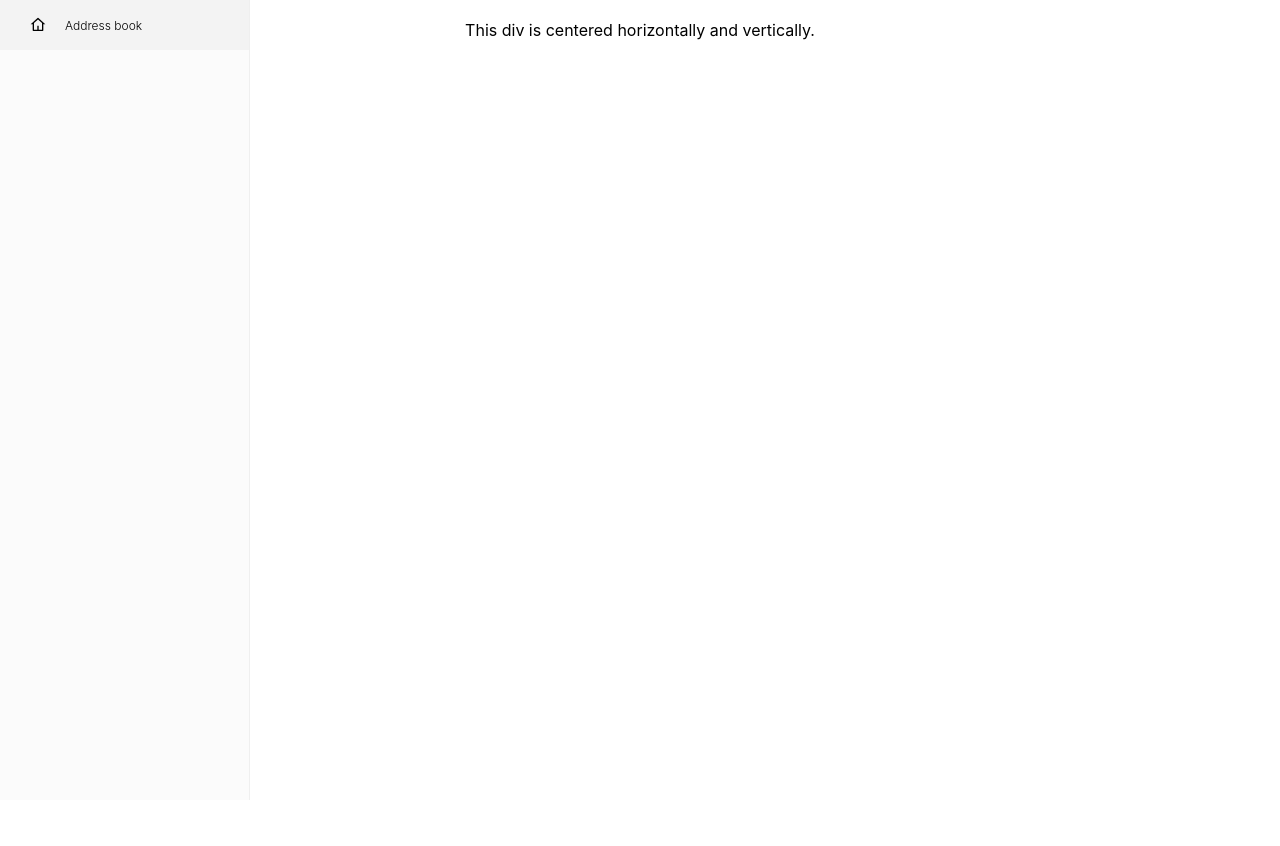
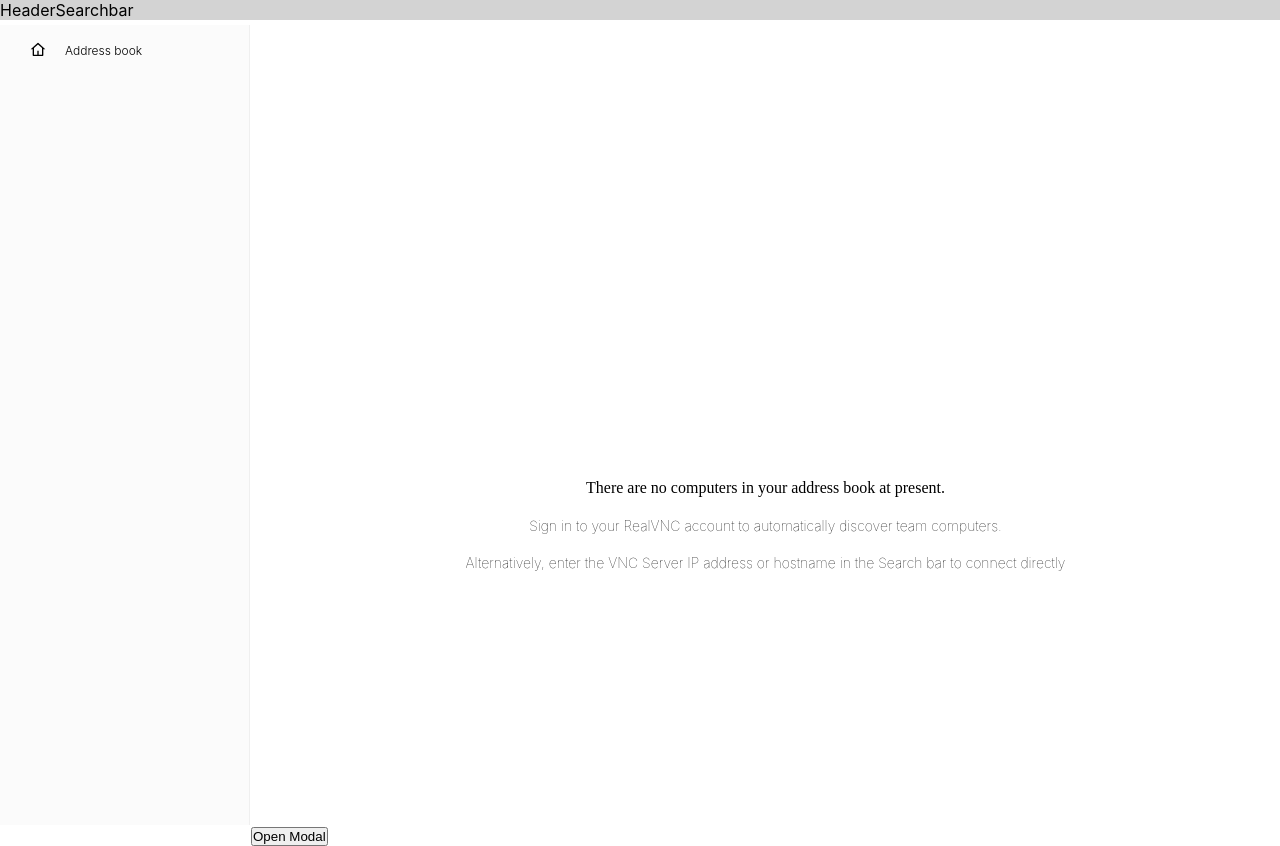
Before and after one commit to MaryamSh06/RS-React, a React (Create React App) app: page / in a window 1280 px wide. Before the commit the page ends 800 px from the top, so only its background shows below. Built offline with nearby package versions, Linux system fonts and the light colour scheme; some icons are missing.

Commit message:
Managed the sidebar and other stuff accordingly.

```diff
--- a/src/App.js
+++ b/src/App.js
@@ -1,15 +1,14 @@
 import "./App.css";
 import { BrowserRouter, Route, Routes } from "react-router-dom";
 import HomePage from "./Components/homePage";
+import MainLayout from "./Components/Layout/MainLayout";
 function App() {
   return (
    <>
 
      <BrowserRouter>
-        <Routes>
-          <Route path="" element={<HomePage />} />
 
-        </Routes>
+       <MainLayout />
       </BrowserRouter>
 
   </>
--- /dev/null
+++ b/src/Components/Header/HeaderSearchBar.js
@@ -0,0 +1,9 @@
+import React from 'react'
+
+const HeaderSearchBar = () => {
+  return (
+    <div style={{background:"lightgrey"}}>HeaderSearchbar</div>
+  )
+}
+
+export default HeaderSearchBar
--- a/src/Components/Header/HomePage.css
+++ b/src/Components/Header/HomePage.css
@@ -11,20 +11,12 @@
     color: white; /* Set the text color */
   }
 
-  /* Style for the right content */
-  .content {
-    flex-grow: 1; /* Allow the content to grow and take the available space */
-    padding: 20px; /* Add padding for better appearance */
-  }
+  /* Style for the right content
+  */
 
   /* Center the child div inside the content area */
-  .parent {
+  /* .parent {
     display: flex;
     align-items: center;
     justify-content: center;
     height: 100%; /* Make it take the full height of the content area */
-  }
-
-  .child {
-    text-align: center;
-  }
--- a/src/Components/Header/Sidebar.js
+++ b/src/Components/Header/Sidebar.js
@@ -32,10 +32,10 @@ function Sidebars() {
   };
 
   return (
-    <div>
+    <div >
       <Sidebar
         className={`app ${toggled ? "toggled" : ""}`}
-        style={{ height: "100%", position: "absolute" }}
+        style={{ height: "100vh", position: "fixed", overflowY:"auto" }}
         collapsed={collapsed}
         toggled={toggled}
         handleToggleSidebar={handleToggleSidebar}
--- /dev/null
+++ b/src/Components/Layout/AllFeeds.js
@@ -0,0 +1,29 @@
+import React from "react";
+import AppRoutes from "./AppRoutes";
+
+const AllFeeds = () => {
+  return (
+    <div
+      style={{
+        width: "100%",
+        minHeight: "100vh",
+        height: "100vh",
+
+      }}
+    >
+      <div
+        style={{
+        //   marginTop: "24px",
+        //   marginBottom: "12px",
+        //   minHeight: "80vh",
+        // //   width: "97%",
+        //   borderRadius: "10px !important",
+        }}
+      >
+        <AppRoutes />
+      </div>
+    </div>
+  );
+};
+
+export default AllFeeds;
--- /dev/null
+++ b/src/Components/Layout/AppRoutes.js
@@ -0,0 +1,17 @@
+import React from "react";
+import { Route, Routes } from "react-router-dom";
+import HomePage from "../homePage";
+import Test from "../Test";
+
+const AppRoutes = () => {
+  return (
+    <>
+      <Routes>
+        <Route path="/" element={<HomePage />} />
+         <Route path="/test" element={<Test />} />
+      </Routes>
+    </>
+  );
+};
+
+export default AppRoutes;
--- /dev/null
+++ b/src/Components/Layout/MainLayout.css
@@ -0,0 +1,24 @@
+.grid-container {
+  display: grid;
+  grid-template-columns: 251px 1fr; /* Sidebar takes 200px, the rest is for the main content */
+  height: 100vh;
+  margin-top: 25px
+}
+
+.sidebar {
+  /* background-color: #2196F3; */
+}
+
+.main-content {
+  /* background-color: red;  */
+ /* Add padding to the main content if needed */
+}
+
+.header {
+  position: fixed;
+  top: 0;
+  left: 0;
+  width: 100%;
+  background-color: #fff; /* Set your desired background color for the header */
+  z-index: 1000; /* Set a high z-index to ensure the header appears above other elements */
+}
--- /dev/null
+++ b/src/Components/Layout/MainLayout.js
@@ -0,0 +1,25 @@
+import React from "react";
+import Sidebars from "../Header/Sidebar";
+import AllFeeds from "./AllFeeds";
+import "../Layout/MainLayout.css"
+import HeaderSearchbar from "../Header/HeaderSearchBar";
+
+const MainLayout = () => {
+  return (
+    <>
+   <div className="header">
+        <HeaderSearchbar />
+      </div>
+      <div className="grid-container">
+        <div className="sidebar">
+          <Sidebars />
+        </div>
+        <div className="main-content">
+          <AllFeeds />
+        </div>
+      </div>
+</>
+  );
+};
+
+export default MainLayout;
--- /dev/null
+++ b/src/Components/Test.js
@@ -0,0 +1,15 @@
+import React from 'react'
+
+const Test = () => {
+  return (
+    <>
+    <div>Test</div>
+    <div>Test</div>
+    <div>Test</div>
+    <div>Test</div>
+    <div>Test</div>
+    </>
+  )
+}
+
+export default Test
--- a/src/Components/homePage.js
+++ b/src/Components/homePage.js
@@ -1,27 +1,103 @@
-import React from 'react'
-import Sidebars from './Header/Sidebar'
-import "./Header/HomePage.css"
+import React, { useState } from "react";
+import "./Header/HomePage.css";
+import { LiaDesktopSolid } from "react-icons/lia";
+import Modal from 'react-modal';
+import Sidebars from "./Header/Sidebar";
+
+const customStyles = {
+  content: {
+    top: '50%',
+    left: '50%',
+    right: 'auto',
+    bottom: 'auto',
+    marginRight: '-50%',
+    transform: 'translate(-50%, -50%)',
+    color:"red",
+    background:"black"
+  },
+};
 
 const HomePage = () => {
+  const [modalIsOpen, setIsOpen] = useState(false);
+  function openModal() {
+    setIsOpen(true);
+  }
+
+
+
+  function closeModal() {
+    setIsOpen(false);
+  }
+
   return (
     <>
-    <div className="home-page">
-      {/* Left Sidebar */}
-      <Sidebars />
+      <div
+      style={{
+        display: "flex",
+        justifyContent: "center",
+        alignItems: "center",
+        height: "100vh", // Set the height of the container to the full viewport height
+      }}
+    >
+      <div
+        style={{
+          display: "flex",
+          flexDirection: "column",
+          alignItems: "center",
+        }}
+      >
+        <div style={{ width: "200px", height: "200px" }}>
+          <LiaDesktopSolid size={200} />
+        </div>
 
-      {/* Right Content */}
-      <div className="content">
-        <div className="parent">
-          <div className="child">
-            {/* Your right-side content goes here */}
-            This div is centered horizontally and vertically.
+        <div>
+          <div style={{ textAlign: "center" }}>
+            <p style={{ fontFamily: "serif" }}>
+              There are no computers in your address book at present.
+            </p>{" "}
+            <br />
+            <p style={{ fontSize: "14px", fontWeight: "lighter" }}>
+              Sign in to your RealVNC account to automatically discover team
+              computers.
+            </p>{" "}
+            <br />
+            <p style={{ fontSize: "14px", fontWeight: "lighter" }}>
+              Alternatively, enter the VNC Server IP address or hostname in the
+              Search bar to connect directly
+            </p>
           </div>
         </div>
       </div>
     </div>
 
+
+
+
+
+    <div>
+      <button onClick={openModal}>Open Modal</button>
+      <Modal
+        isOpen={modalIsOpen}
+
+        onRequestClose={closeModal}
+        style={customStyles}
+        contentLabel="Example Modal"
+      >
+        <h2 >Hello</h2>
+        <button onClick={closeModal}>close</button>
+        <div>I am a modal</div>
+        <form>
+          <input />
+          <button>tab navigation</button>
+          <button>stays</button>
+          <button>inside</button>
+          <button>the modal</button>
+        </form>
+      </Modal>
+    </div>
+
     </>
-  )
-}
+  );
+};
 
-export default HomePage
+export default HomePage;
```
Also changed, not shown: main.js (added, +116 -0 lines), package.json (+9 -1 lines), 1 other file (tests, documents, lock files or other folders).
